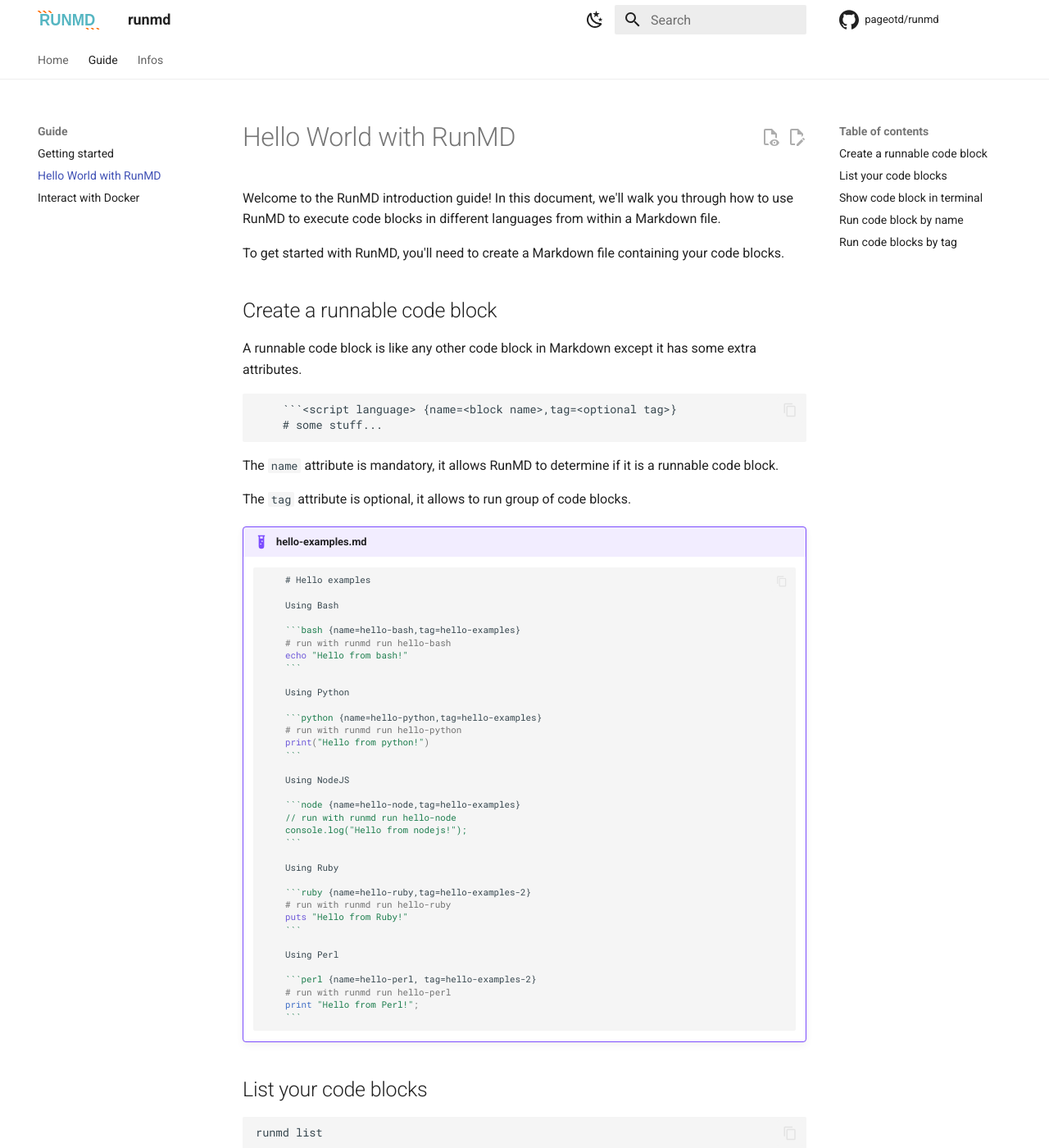
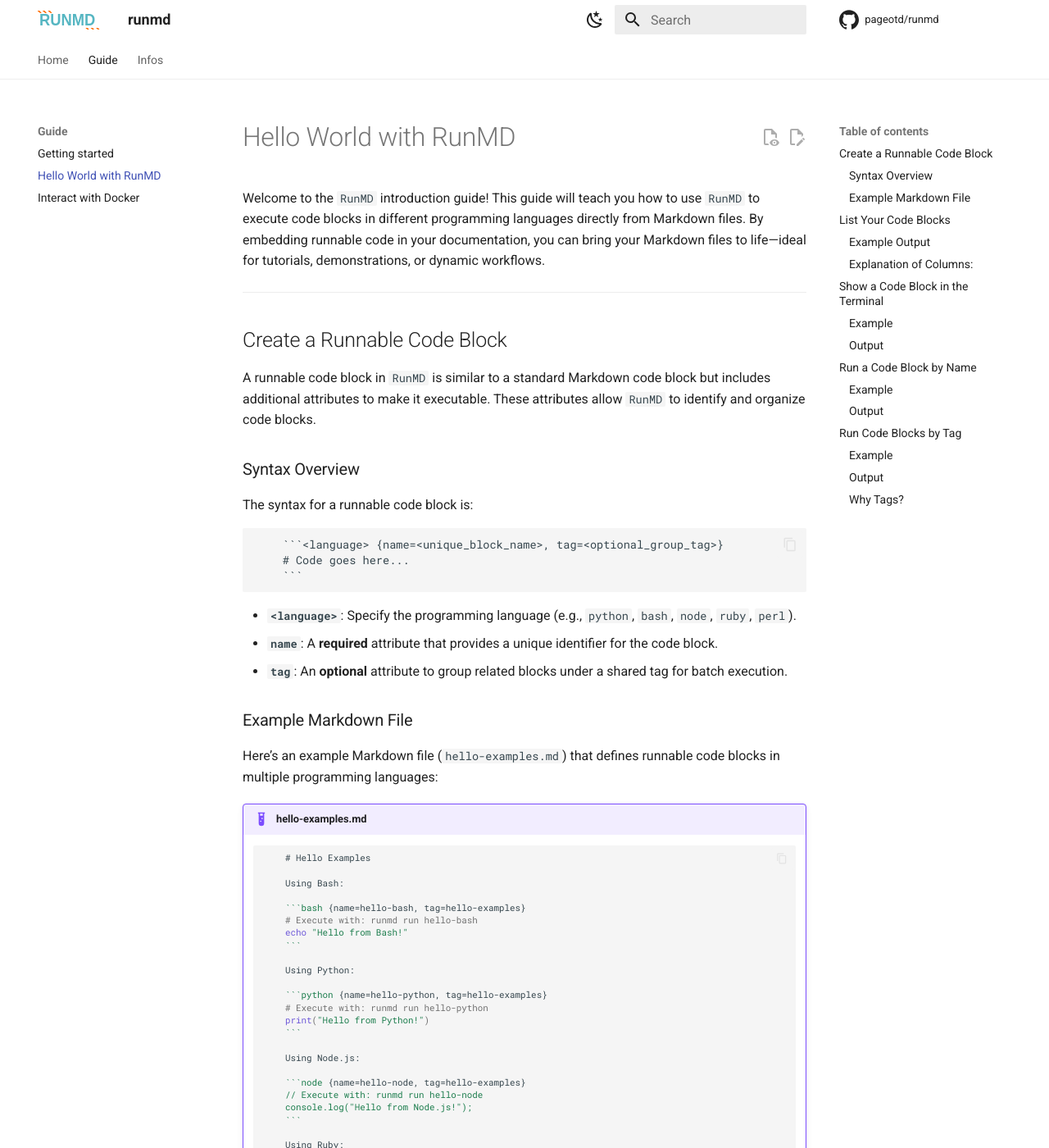
Before and after one commit to PageotD/runmd, an MkDocs documentation site: the page built from docs/guide/examples/hello-world.md, in a window 1280 px wide and 1400 px high. Shown: the whole window at 82% size. Built offline with MkDocs 1.6.1 and Material for MkDocs 9.7.7, drawn with Linux system fonts in a browser that asks for light colours; comment, search, counter and statistics services are not loaded; some of the changed text lies outside the part shown.

Commit message:
docs: refactor Hello Worl bash examples

````diff
--- a/docs/guide/examples/hello-world.md
+++ b/docs/guide/examples/hello-world.md
@@ -1,124 +1,186 @@
 # Hello World with RunMD
 
-Welcome to the RunMD introduction guide! In this document, we'll walk you through how to use RunMD to execute code blocks in different languages from within a Markdown file.
+Welcome to the `RunMD` introduction guide! This guide will teach you how to use `RunMD` to execute code blocks in different programming languages directly from Markdown files. By embedding runnable code in your documentation, you can bring your Markdown files to life—ideal for tutorials, demonstrations, or dynamic workflows.
 
-To get started with RunMD, you'll need to create a Markdown file containing your code blocks.
+---
 
-## Create a runnable code block
+## Create a Runnable Code Block
 
-A runnable code block is like any other code block in Markdown except it has some extra attributes.
+A runnable code block in `RunMD` is similar to a standard Markdown code block but includes additional attributes to make it executable. These attributes allow `RunMD` to identify and organize code blocks.
+
+### Syntax Overview
+
+The syntax for a runnable code block is:
 
 ```markdown
-    ```<script language> {name=<block name>,tag=<optional tag>}
-    # some stuff...
+    ```<language> {name=<unique_block_name>, tag=<optional_group_tag>}
+    # Code goes here...
+    ```
 ```
 
-The `name` attribute is mandatory, it allows RunMD to determine if it is a runnable code block.
+- **`<language>`**: Specify the programming language (e.g., `python`, `bash`, `node`, `ruby`, `perl`).
+- **`name`**: A **required** attribute that provides a unique identifier for the code block.
+- **`tag`**: An **optional** attribute to group related blocks under a shared tag for batch execution.
 
-The `tag` attribute is optional, it allows to run group of code blocks.
+### Example Markdown File
+
+Here’s an example Markdown file (`hello-examples.md`) that defines runnable code blocks in multiple programming languages:
 
 !!! example "hello-examples.md"
 
     ```markdown
-        # Hello examples
+        # Hello Examples
 
-        Using Bash
+        Using Bash:
 
-        ```bash {name=hello-bash,tag=hello-examples}
-        # run with runmd run hello-bash
-        echo "Hello from bash!"
+        ```bash {name=hello-bash, tag=hello-examples}
+        # Execute with: runmd run hello-bash
+        echo "Hello from Bash!"
         ```
 
-        Using Python
+        Using Python:
 
-        ```python {name=hello-python,tag=hello-examples}
-        # run with runmd run hello-python
-        print("Hello from python!")
+        ```python {name=hello-python, tag=hello-examples}
+        # Execute with: runmd run hello-python
+        print("Hello from Python!")
         ```
 
-        Using NodeJS
+        Using Node.js:
 
-        ```node {name=hello-node,tag=hello-examples}
-        // run with runmd run hello-node
-        console.log("Hello from nodejs!");
+        ```node {name=hello-node, tag=hello-examples}
+        // Execute with: runmd run hello-node
+        console.log("Hello from Node.js!");
         ```
 
-        Using Ruby
+        Using Ruby:
 
-        ```ruby {name=hello-ruby,tag=hello-examples-2}
-        # run with runmd run hello-ruby
+        ```ruby {name=hello-ruby, tag=hello-examples-2}
+        # Execute with: runmd run hello-ruby
         puts "Hello from Ruby!"
         ```
 
-        Using Perl
+        Using Perl:
 
         ```perl {name=hello-perl, tag=hello-examples-2}
-        # run with runmd run hello-perl
+        # Execute with: runmd run hello-perl
         print "Hello from Perl!";
         ```
     ```
 
-## List your code blocks
+In this example:
+
+- Each block has a unique `name` (e.g., `hello-bash`, `hello-python`).
+- The `tag` attribute groups the blocks (e.g., `hello-examples` for Python, Bash, and Node.js).
+
+---
+
+## List Your Code Blocks
+
+Once you’ve created a Markdown file with runnable blocks, you can use the `list` command to view all available blocks. This is especially useful for verifying block names and tags.
 
 ```bash
 runmd list
 ```
 
-...output...
+### Example Output
 
 ```console
 $ runmd list
-NAME                           LANG            FILE                                     TAG
--------------------------------------------------------------------------------------------------------
-hello-bash                     bash            hello-examples.md                        hello-examples
-hello-python                   python          hello-examples.md                        hello-examples
-hello-node                     node            hello-examples.md                        hello-examples
-hello-ruby                     ruby            hello-examples.md                        hello-examples-2
-hello-perl                     perl            hello-examples.md                        hello-examples-2
+NAME              LANG        FILE                 TAG
+-------------------------------------------------------------------
+hello-bash        bash        hello-examples.md    hello-examples
+hello-python      python      hello-examples.md    hello-examples
+hello-node        node        hello-examples.md    hello-examples
+hello-ruby        ruby        hello-examples.md    hello-examples-2
+hello-perl        perl        hello-examples.md    hello-examples-2
 ```
 
-## Show code block in terminal
+### Explanation of Columns:
+- **NAME**: The unique name of the code block.
+- **LANG**: The programming language of the block.
+- **FILE**: The file where the block is defined.
+- **TAG**: The optional tag associated with the block.
+
+---
+
+## Show a Code Block in the Terminal
+
+To preview the content of a specific code block, use the `show` command with the block’s name:
 
 ```bash
 runmd show <code block name>
 ```
 
+### Example
+
+```bash
+runmd show hello-bash
+```
+
+### Output
+
 ```console
 $ runmd show hello-bash
 
-    | # run with runmd run hello-bash
-    | echo "Hello from bash!"
-
+    | # Execute with: runmd run hello-bash
+    | echo "Hello from Bash!"
 ```
 
+This feature is useful for confirming the exact code before execution.
+
 !!! note
-
-    If you have [`Pygments`](https://pygments.org/) package installed, the output will appear with syntax highlighting. You can install `Pygments` with:
+    If you have the [`Pygments`](https://pygments.org/) package installed, the output will include syntax highlighting. Install it using:
     ```bash
     pip install pygments
     ```
 
-## Run code block by name
+---
+
+## Run a Code Block by Name
+
+To execute a specific code block, use the `run` command with the block’s unique name:
 
 ```bash
 runmd run <code block name>
 ```
 
+### Example
+
+```bash
+runmd run hello-python
+```
+
+### Output
+
 ```console
 $ runmd run hello-python
 
 > Running: hello-python (python) hello-examples
-Hello from python!
+Hello from Python!
 ```
 
-## Run code blocks by tag
+Here, `RunMD` automatically detects the language, runs the block, and displays the output.
+
+---
+
+## Run Code Blocks by Tag
+
+If you want to execute multiple code blocks together, group them using the `tag` attribute and run them with the `-t` option:
 
 ```bash
 runmd run -t <tag name>
 ```
 
+### Example
+
+```bash
+runmd run -t hello-examples-2
+```
+
+### Output
+
 ```console
-$runmd run -t hello-examples-2
+$ runmd run -t hello-examples-2
 
 > Running: hello-ruby (ruby) hello-examples-2
 Hello from Ruby!
@@ -126,3 +188,7 @@
 > Running: hello-perl (perl) hello-examples-2
 Hello from Perl!
 ```
+
+### Why Tags?
+
+Tags allow you to organize related blocks, enabling batch execution without specifying each block by name. This is particularly useful for workflows with multiple interdependent steps.
````
